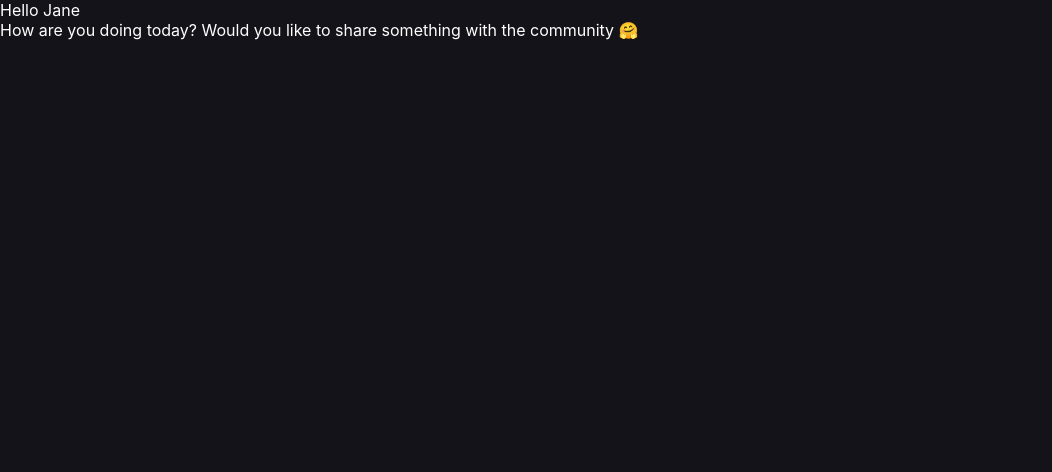
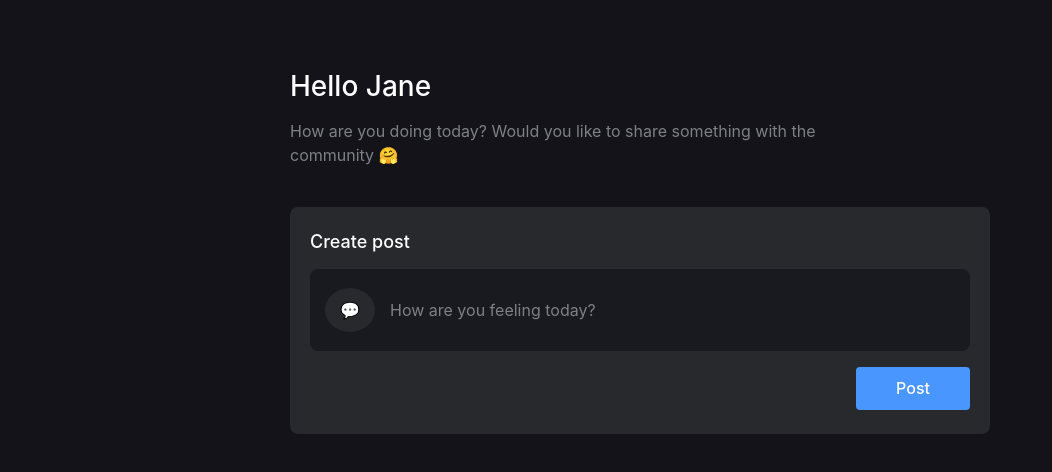
Before and after one commit to shivanshBTW/alkye-fe, a React (Create React App) app: page / in a window 1280 px wide. Shown: the top 472 px of the page, without its empty margins (0-1052 px from the left). Built offline with nearby package versions, Linux system fonts and the light colour scheme; sample sign-in values are in the browser's storage.

Commit message:
added create post and currently WIP

```diff
--- a/package.json
+++ b/package.json
@@ -15,6 +15,7 @@
     "@testing-library/react": "^13.4.0",
     "@testing-library/user-event": "^13.5.0",
     "axios": "^1.7.2",
+    "emoji-picker-react": "^4.11.1",
     "react": "^18.3.1",
     "react-dom": "^18.3.1",
     "react-redux": "^9.1.2",
--- a/src/App.js
+++ b/src/App.js
@@ -1,9 +1,9 @@
-import { ToastContainer } from 'react-toastify'
-import 'react-toastify/dist/ReactToastify.css'
-
 /** @jsxImportSource @emotion/react */
 import { Outlet } from 'react-router-dom'
 import { appRoot } from './appStyle'
+
+import { ToastContainer } from 'react-toastify'
+import 'react-toastify/dist/ReactToastify.css'
 
 function App () {
   return (
--- /dev/null
+++ b/src/components/Home/CreatePost/index.js
@@ -0,0 +1,37 @@
+/** @jsxImportSource @emotion/react */
+import EmojiPicker from 'emoji-picker-react'
+import Button from '../../commonComponents/Button'
+import TextField from '../../commonComponents/TextField'
+import {
+  buttonContainer,
+  buttonStyle,
+  createPostRoot,
+  emojiSelectorButton,
+  headingStyle,
+  inputContainerStyle,
+  inputStyle
+} from './style.js'
+import EmojiSelector from '../../commonComponents/EmojiSelector/index.js'
+
+function CreatePost (props) {
+  return (
+    <div css={createPostRoot}>
+      <div css={headingStyle}>Create post</div>
+      <div css={inputContainerStyle}>
+        <input
+          type='text'
+          placeholder='How are you feeling today?'
+          css={inputStyle}
+        />
+        <div css={emojiSelectorButton}>
+          <EmojiSelector />
+        </div>
+      </div>
+      <div css={buttonContainer}>
+        <Button style={buttonStyle}>Post</Button>
+      </div>
+    </div>
+  )
+}
+
+export default CreatePost
--- /dev/null
+++ b/src/components/Home/CreatePost/style.js
@@ -0,0 +1,58 @@
+import { css } from '@emotion/react'
+import { theme } from '../../../config/themes/dark'
+
+export const createPostRoot = css`
+  margin: 0 auto;
+  padding: 24px 20px;
+  background-color: ${theme.paper};
+  border-radius: 8px;
+`
+
+export const headingStyle = css`
+  font-family: Inter;
+  font-size: 18px;
+  font-weight: 500;
+  line-height: 21.78px;
+  text-align: left;
+`
+
+export const inputContainerStyle = css`
+  position: relative;
+`
+
+export const emojiSelectorButton = css`
+  position: absolute;
+  left: 15px;
+  top: 50%;
+  transform: translateY(-50%);
+`
+
+export const inputStyle = css`
+  width: 100%;
+  box-sizing: border-box;
+  background: ${theme.paper1};
+  padding: 31px 15px;
+  padding-left: 80px;
+  border: none;
+  outline: none;
+  border-radius: 8px;
+  margin: 16px 0;
+  color: ${theme.mainTextColor};
+
+  font-family: Inter;
+  font-size: 16px;
+  font-weight: 400;
+  line-height: 16px;
+  text-align: left;
+
+  &::placeholder {
+    color: ${theme.tertiaryTextColor};
+  }
+`
+
+export const buttonContainer = css`
+  text-align: right;
+`
+export const buttonStyle = css`
+  padding: 12px 40px;
+`
--- a/src/components/commonComponents/Button/index.js
+++ b/src/components/commonComponents/Button/index.js
@@ -2,11 +2,11 @@
 import { buttonContainerRoot, buttonStyle } from './style.js'
 
 function Button (props) {
-  const { style, fullWidth, label, ...rest } = props
+  const { style, fullWidth, children, ...rest } = props
   return (
     <div css={buttonContainerRoot}>
       <button css={[buttonStyle(fullWidth), style]} {...rest}>
-        {label}
+        {children}
       </button>
     </div>
   )
--- /dev/null
+++ b/src/components/commonComponents/EmojiSelector/index.js
@@ -0,0 +1,29 @@
+/** @jsxImportSource @emotion/react */
+import EmojiPicker from 'emoji-picker-react'
+import {
+  emojiButtonStyle,
+  emojiSelectorModalStyle,
+  emojiSelectorRoot
+} from './style.js'
+import { useState } from 'react'
+
+function EmojiSelector (props) {
+  const { style, fullWidth, label, type, ...rest } = props
+  const [isEmojiPickerOpen, setIsEmojiPickerOpen] = useState(false)
+
+  return (
+    <div css={emojiSelectorRoot}>
+      <div
+        css={emojiButtonStyle}
+        onClick={() => setIsEmojiPickerOpen(!isEmojiPickerOpen)}
+      >
+        💬
+      </div>
+      <div css={emojiSelectorModalStyle}>
+        <EmojiPicker open={isEmojiPickerOpen} />
+      </div>
+    </div>
+  )
+}
+
+export default EmojiSelector
--- /dev/null
+++ b/src/components/commonComponents/EmojiSelector/style.js
@@ -0,0 +1,19 @@
+import { css } from '@emotion/react'
+import { theme } from '../../../config/themes/dark'
+
+export const emojiSelectorRoot = css`
+  position: relative;
+`
+
+export const emojiButtonStyle = css`
+  background-color: ${theme.paper};
+  padding: 12px 15px;
+  border-radius: 50%;
+`
+
+export const emojiSelectorModalStyle = css`
+  position: absolute;
+  top: 120%;
+  left: 0;
+  width: 100%;
+`
--- a/src/pages/Home/index.js
+++ b/src/pages/Home/index.js
@@ -1,14 +1,18 @@
-import { homeRoot } from './style.js'
+/** @jsxImportSource @emotion/react */
+import CreatePost from '../../components/Home/CreatePost/index.js'
+import { greetingText, homeRoot, subtitleText } from './style.js'
 
 function Home () {
   return (
     <div css={homeRoot}>
-      <div>Hello Jane</div>
-      <div>
+      <div css={greetingText}>Hello Jane</div>
+      <div css={subtitleText}>
         How are you doing today? Would you like to share something with the
         community 🤗
       </div>
-      <div></div>
+      <div>
+        <CreatePost />
+      </div>
     </div>
   )
 }
--- a/src/pages/Home/style.js
+++ b/src/pages/Home/style.js
@@ -1,3 +1,30 @@
 import { css } from '@emotion/react'
+import { theme } from '../../config/themes/dark'
 
-export const homeRoot = css``
+export const homeRoot = css`
+  width: 700px;
+  margin: 0 auto;
+  padding: 70px 0;
+
+  display: flex;
+  flex-direction: column;
+  row-gap: 15px;
+`
+
+export const greetingText = css`
+  font-family: Inter;
+  font-size: 28px;
+  font-weight: 500;
+  line-height: 33.89px;
+  text-align: left;
+`
+
+export const subtitleText = css`
+  font-family: Inter;
+  font-size: 16px;
+  font-weight: 400;
+  line-height: 24px;
+  color: ${theme.tertiaryTextColor};
+  margin-bottom: 25px;
+  width: 580px;
+`
--- a/src/pages/Login/index.js
+++ b/src/pages/Login/index.js
@@ -73,7 +73,9 @@ function Login (props) {
               />
             </div>
             <div>
-              <Button label='Login now' fullWidth onClick={handleLogin} />
+              <Button fullWidth onClick={handleLogin}>
+                Login now
+              </Button>
             </div>
             <div css={signupSectionContainer}>
               Not registered yet?{' '}
```
Also changed, not shown: 1 other file (tests, documents, lock files or other folders).
